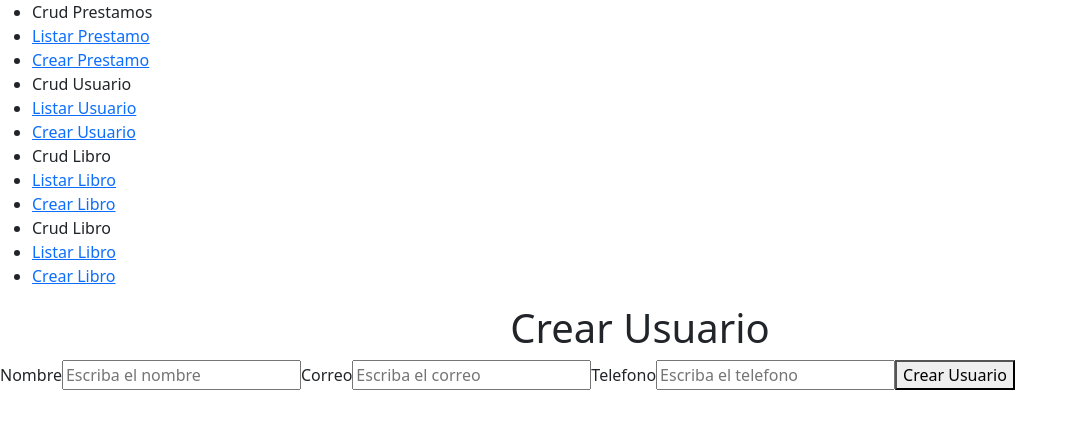
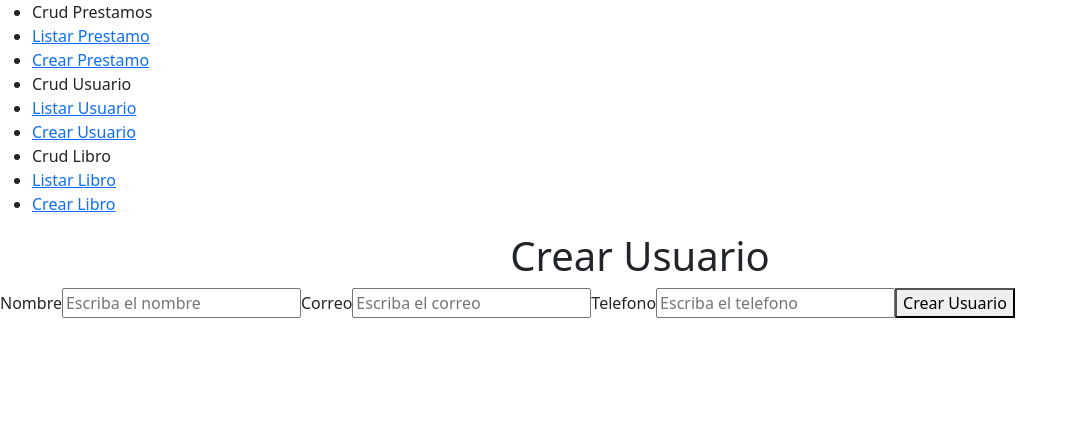
Before and after one commit to lilian1702/FrontendBiblioteca, a React (Vite) app in the folder frontendbibliotecapublica/: page /CrearUsuario in a window 1280 px wide. Shown: the top 428 px of the page, without its empty margins (0-1077 px from the left). Built offline with nearby package versions, Linux system fonts and the light colour scheme.

Commit message:
modifique app y usuario crear usuario

```diff
--- a/frontendbibliotecapublica/src/App.jsx
+++ b/frontendbibliotecapublica/src/App.jsx
@@ -36,9 +36,6 @@ function App() {
             <li><Link to="/ListarLibro">Listar Libro</Link></li>
             <li><Link to="/CrearLibro">Crear Libro</Link></li>
 
-            <li>Crud Libro</li>
-            <li><Link to="/ListarLibro">Listar Libro</Link></li>
-            <li><Link to="/CrearLibro">Crear Libro</Link></li>
 
           </ul>
         </nav>
--- a/frontendbibliotecapublica/src/usuario/CrearUsuario.jsx
+++ b/frontendbibliotecapublica/src/usuario/CrearUsuario.jsx
@@ -4,12 +4,10 @@ function CrearUsuario(){
     const [correo, setCorreo] = useState('');
     const [telefono, setTelefono] = useState('');
     const handleSubmit = async(e) => {
-        const respuesta= await fetch("http://localhost:3000/api/Usuario",{
+        const respuesta= await fetch("http://localhost:3000/api/Usuario/",{
             method: 'POST',
-            headers:{
-                "content-type": "application/json"
-            },
-            body:JSON.stringgify({nombre,correo,telefono})
+            headers:{"content-type": "application/json"},
+            body:JSON.stringify({nombre,correo,telefono})
         });
     }
     return (
```
